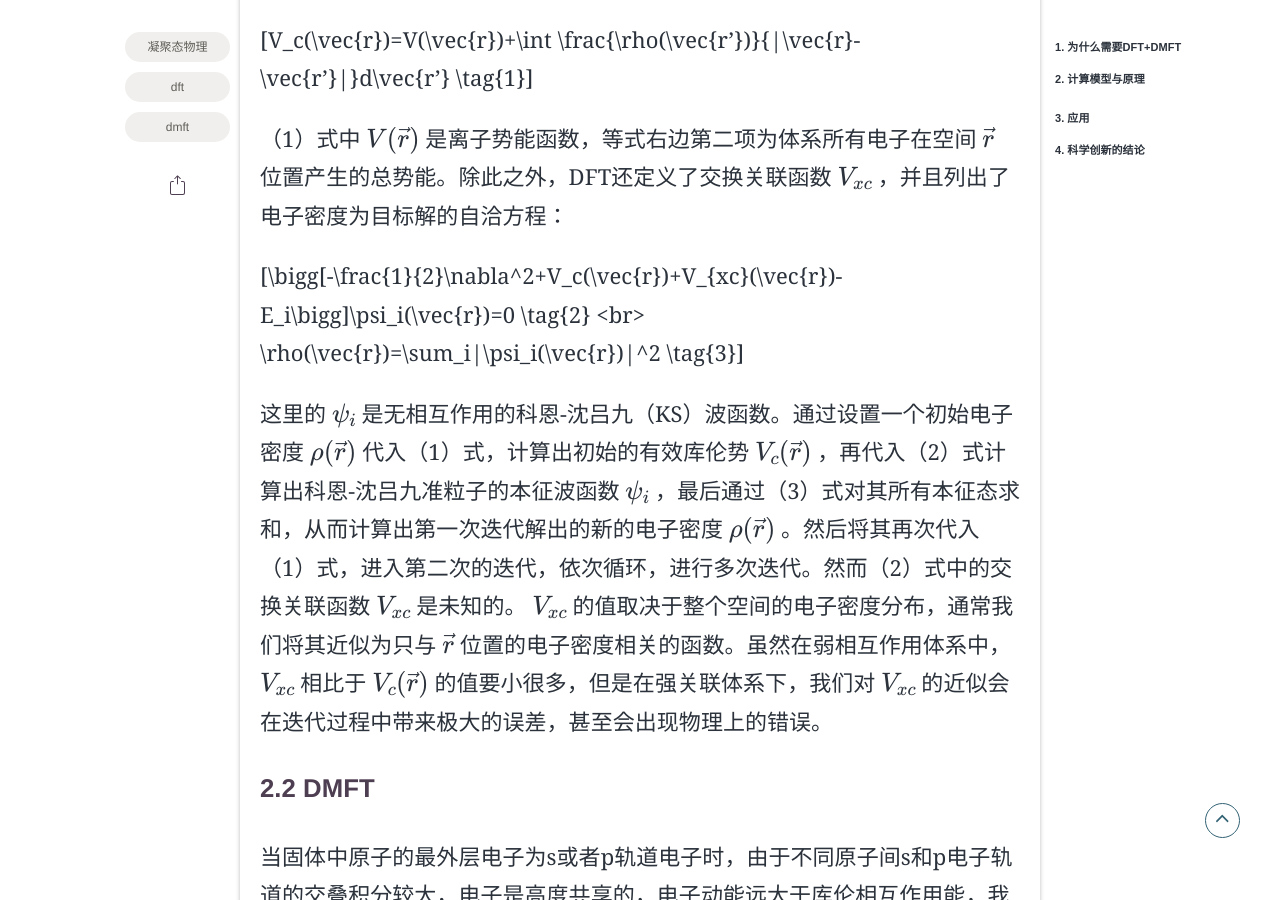
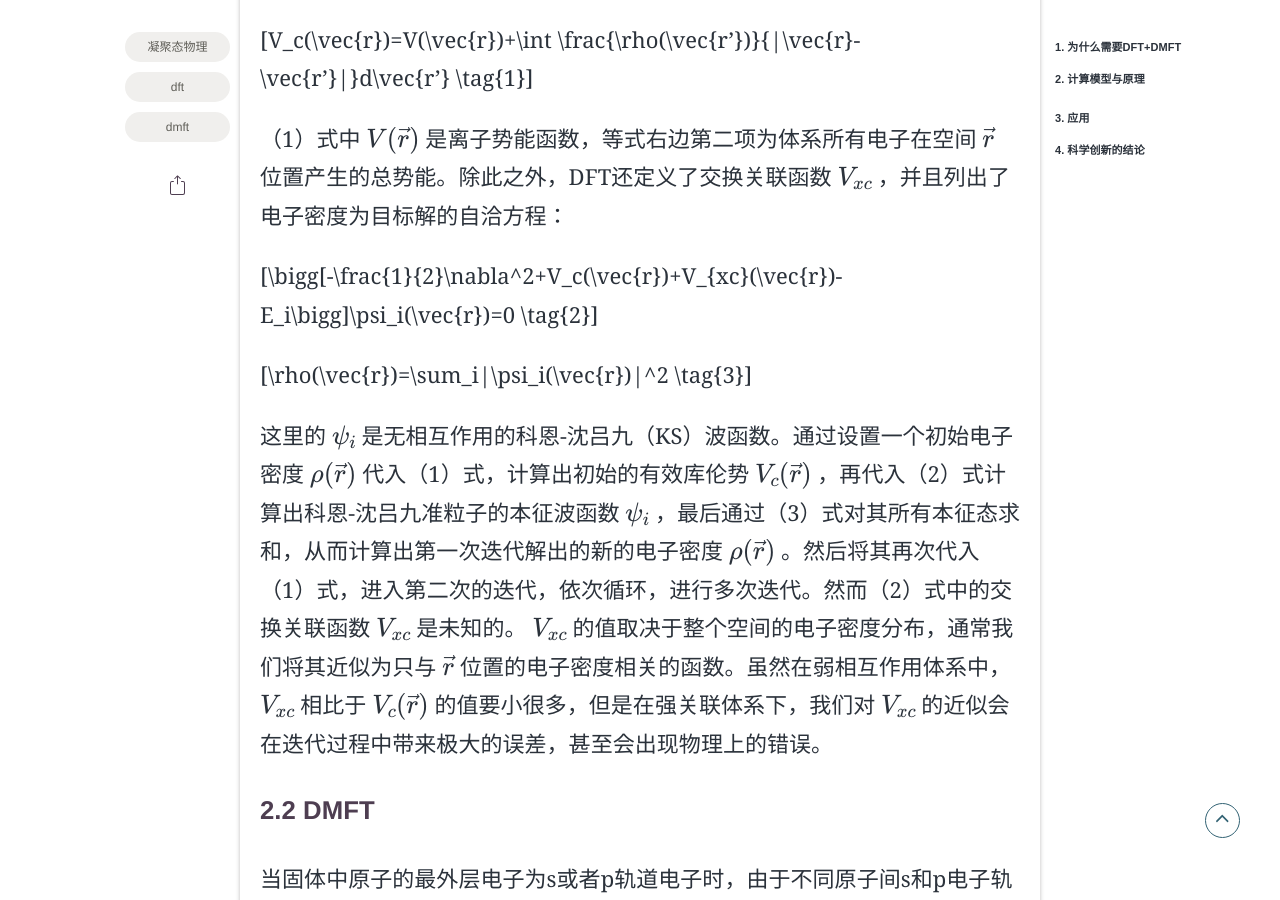
Before and after one commit to Adotar/PhysNote.github.io, a Jekyll site: the page built from _posts/2023-01-10-Intro-DFT&DMFT.md, in a window 1280 px wide and 900 px high, scrolled down 1392 px. Built offline with Jekyll 4.4.1, drawn with Linux system fonts in a browser that asks for light colours; some web fonts are replaced; formulas are drawn with MathJax 3.

Commit message:
Update 2023-01-10-Intro-DFT&DMFT.md

```diff
--- a/_posts/2023-01-10-Intro-DFT&DMFT.md
+++ b/_posts/2023-01-10-Intro-DFT&DMFT.md
@@ -34,7 +34,9 @@ $$
 $$
 \bigg[-\frac{1}{2}\nabla^2+V_c(\vec{r})+V_{xc}(\vec{r})-E_i\bigg]\psi_i(\vec{r})=0
 \tag{2}
-<br>
+$$
+
+$$
 \rho(\vec{r})=\sum_i|\psi_i(\vec{r})|^2
 \tag{3}
 $$
```
